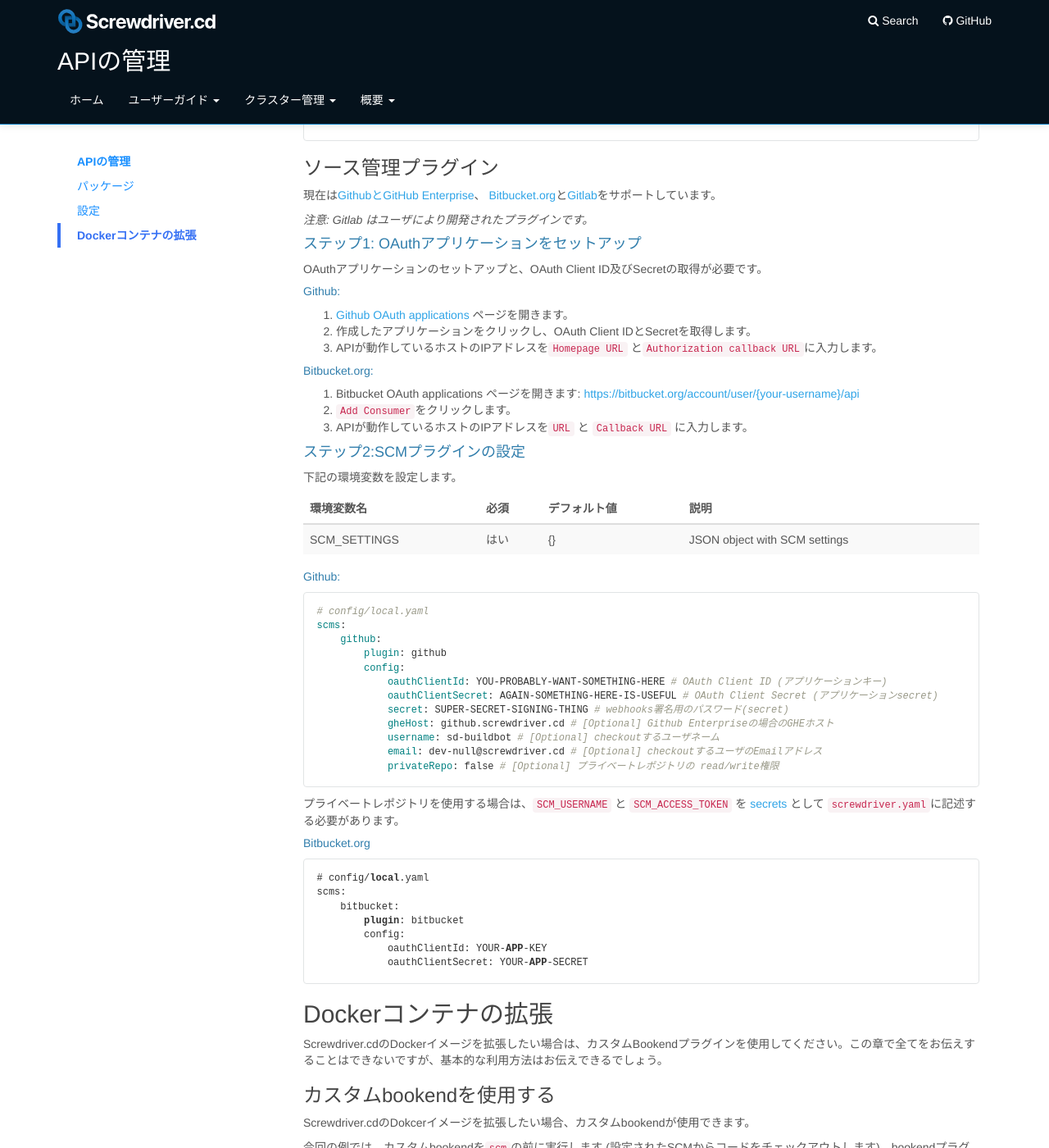
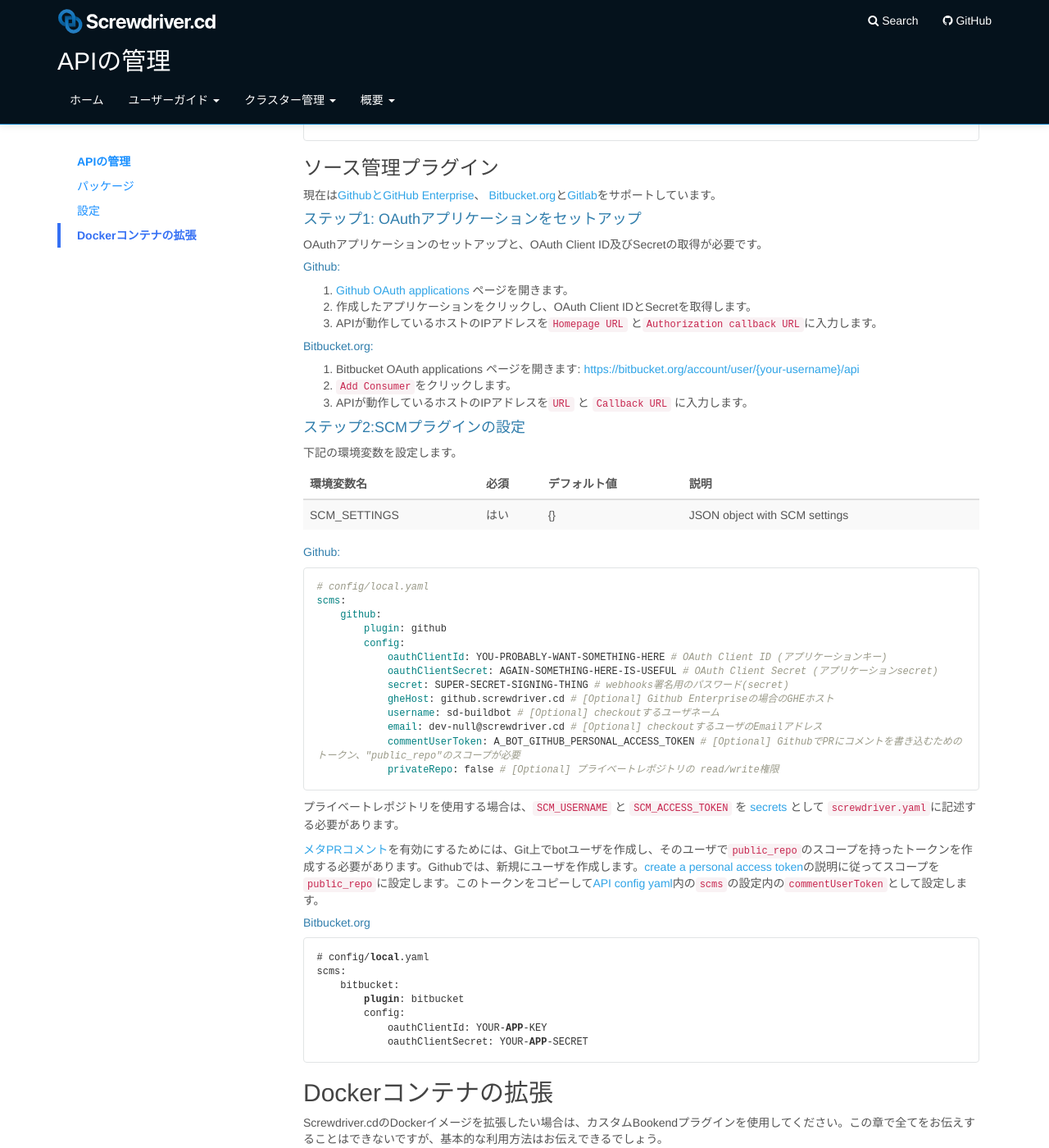
Before and after one commit to screwdriver-cd/guide, a Jekyll site: the page built from docs/ja/cluster-management/configure-api.md, in a window 1280 px wide and 1400 px high, scrolled down 10522 px. Shown: the whole window at 82% size. Built offline with Jekyll 4.4.1, drawn with Linux system fonts in a browser that asks for light colours.

Commit message:
docs: Japanese translation (configure-api.md)

````diff
--- a/docs/ja/cluster-management/configure-api.md
+++ b/docs/ja/cluster-management/configure-api.md
@@ -446,8 +446,6 @@ notifications:
 
 現在は[GithubとGitHub Enterprise](https://github.com/screwdriver-cd/scm-github)、 [Bitbucket.org](https://github.com/screwdriver-cd/scm-bitbucket)と[Gitlab](https://github.com/bdangit/scm-gitlab)をサポートしています。
 
-_注意: Gitlab はユーザにより開発されたプラグインです。_
-
 #### ステップ1: OAuthアプリケーションをセットアップ
 
 OAuthアプリケーションのセットアップと、OAuth Client ID及びSecretの取得が必要です。
@@ -486,10 +484,13 @@ scms:
             gheHost: github.screwdriver.cd # [Optional] Github Enterpriseの場合のGHEホスト
             username: sd-buildbot # [Optional] checkoutするユーザネーム
             email: dev-null@screwdriver.cd # [Optional] checkoutするユーザのEmailアドレス
+            commentUserToken: A_BOT_GITHUB_PERSONAL_ACCESS_TOKEN # [Optional] GithubでPRにコメントを書き込むためのトークン、"public_repo"のスコープが必要
             privateRepo: false # [Optional] プライベートレポジトリの read/write権限
 ```
 
 プライベートレポジトリを使用する場合は、`SCM_USERNAME` と `SCM_ACCESS_TOKEN` を [secrets](../../user-guide/configuration/secrets) として `screwdriver.yaml`に記述する必要があります。
+
+[メタPRコメント](../user-guide/metadata.md)を有効にするためには、Git上でbotユーザを作成し、そのユーザで`public_repo`のスコープを持ったトークンを作成する必要があります。Githubでは、新規にユーザを作成します。[create a personal access token](https://help.github.com/articles/creating-a-personal-access-token-for-the-command-line)の説明に従ってスコープを`public_repo`に設定します。このトークンをコピーして[API config yaml](https://github.com/screwdriver-cd/screwdriver/blob/master/config/custom-environment-variables.yaml#L268-L269)内の`scms`の設定内の`commentUserToken`として設定します。
 
 ##### Bitbucket.org
 
````
